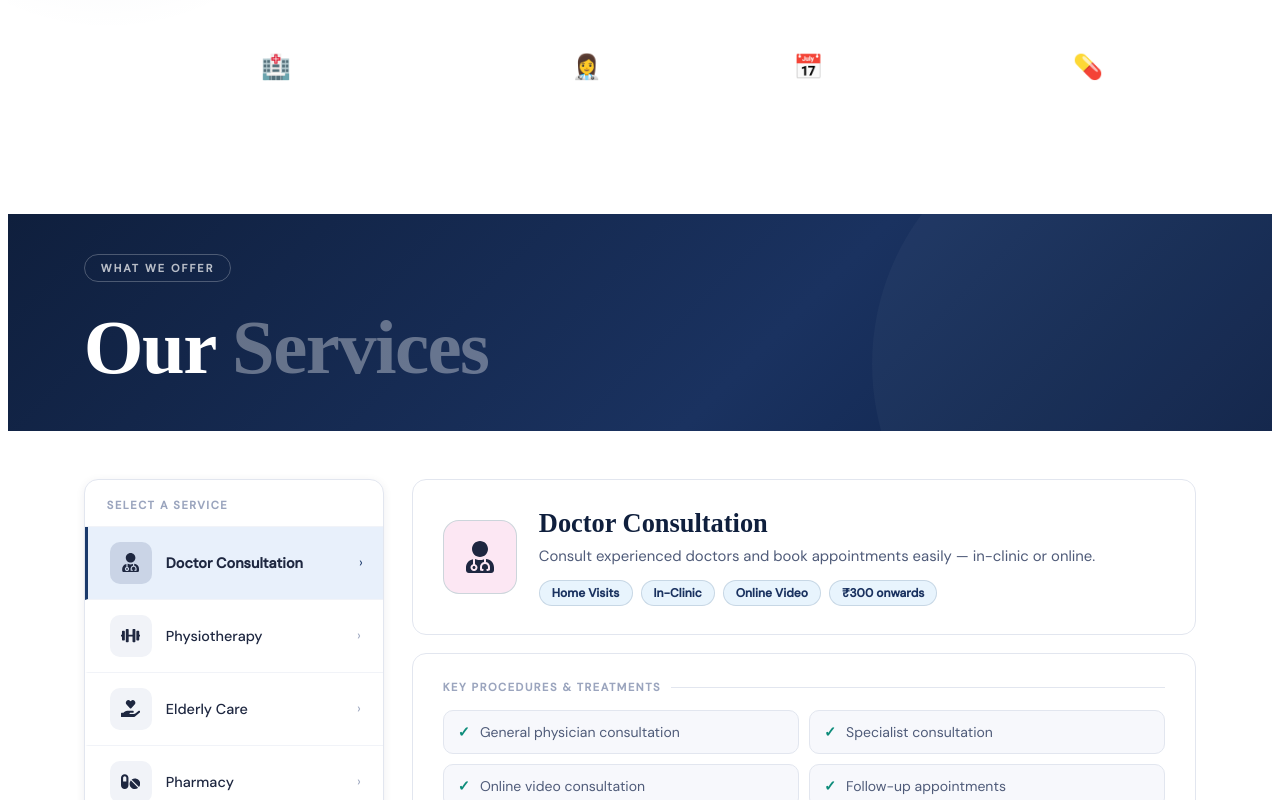
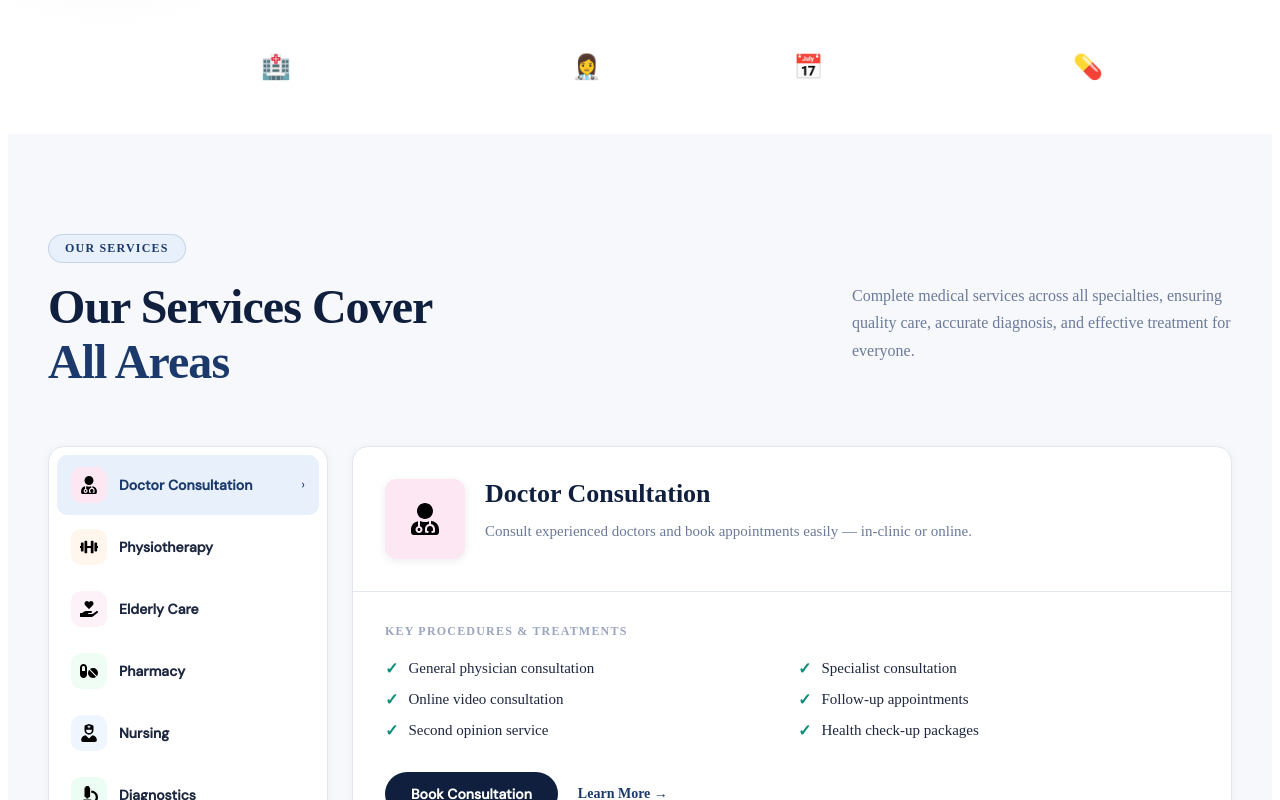
Before and after one commit to Sushmithagowda06/newwebsite, a React (Vite) app: page / in a window 1280 px wide. Shown: the part 960-1760 px from the top of the page. Built offline with nearby package versions, Linux system fonts and the light colour scheme; the HTML template or start-up script is replaced by a standard one.

Commit message:
updated services page with icons, blue colors and scroll fix

```diff
--- a/src/pages/Home.jsx
+++ b/src/pages/Home.jsx
@@ -1,6 +1,6 @@
 import Hero from '../components/Hero/Hero'
 // import Plans from '../components/Plans'
-import Services from '../components/Services/Services'
+import {ServicesPreview} from '../components/Services/Services'
 import Features from '../components/Features/Features'
 import Doctors from '../components/Doctors/Doctors'
 import Testimonials from '../components/Testimonials/Testimonials'
@@ -10,7 +10,7 @@ export default function Home() {
     <main>
       <Hero />
       {/* <Plans /> */}
-      <Services />
+      <ServicesPreview />
       <Features />
       <Doctors />
       <Testimonials />
```
